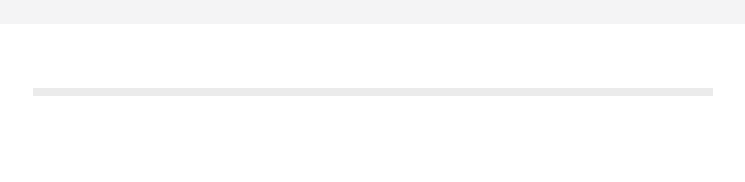
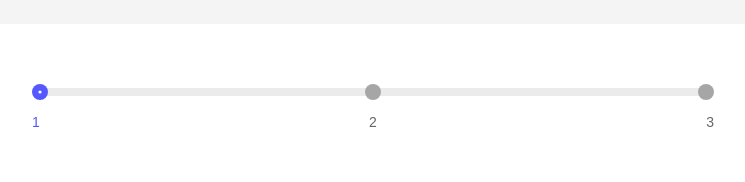
Before and after one commit to BKonstantine/cloud_test, a React (Vite) app: page /create in a window 1280 px wide. Shown: the top 182 px of the page, without its empty margins (267-1012 px from the left). Built offline with nearby package versions, Linux system fonts and the light colour scheme; a web font is replaced by a local one.

Commit message:
feat: make steps component

```diff
--- a/src/components/UI/steps/steps.module.css
+++ b/src/components/UI/steps/steps.module.css
@@ -29,3 +29,66 @@
 .step_active_100::before {
   width: 100%;
 }
+
+.circle {
+  display: flex;
+  flex-direction: column;
+  gap: 12px;
+  z-index: 1;
+}
+
+.circle_position_left {
+  position: absolute;
+  top: -4px;
+  left: -1px;
+}
+
+.circle_position_center {
+  position: absolute;
+  top: -4px;
+  left: 50%;
+  transform: translateX(-50%);
+}
+
+.circle_position_right {
+  position: absolute;
+  top: -4px;
+  right: -1px;
+}
+
+.circle__item {
+  display: flex;
+  align-items: center;
+  justify-content: center;
+  width: 16px;
+  height: 16px;
+  border-radius: 50%;
+  background-color: var(--bg-color-grey);
+}
+
+.circle__item_active {
+  background-color: var(--bg-color-accent);
+}
+
+.circle__number {
+  font-weight: 400;
+  font-size: 14px;
+  line-height: 20px;
+  color: var(--text-color-dark-grey);
+}
+
+.circle__number_active {
+  color: var(--text-color-accent);
+}
+
+.circle__number_position_left {
+  align-self: flex-start;
+}
+
+.circle__number_position_center {
+  align-self: center;
+}
+
+.circle__number_position_right {
+  align-self: flex-end;
+}
--- a/src/components/UI/steps/steps.tsx
+++ b/src/components/UI/steps/steps.tsx
@@ -7,6 +7,30 @@ import style from "./steps.module.css";
 type Props = { step: number };
 
 const Steps: FC<Props> = memo(({ step }) => {
+  const checkTextColor = (position: number, step: number) => {
+    if (position <= step) {
+      return style.circle__number_active;
+    }
+  };
+
+  const checkIconColor = (position: number, step: number) => {
+    if (position <= step) {
+      return style.circle__item_active;
+    }
+  };
+
+  const checkIcon = (position: number, step: number) => {
+    /* if (position > step) {
+      return;
+    } */
+    if (position === step) {
+      return <PointIcon />;
+    }
+    if (position < step) {
+      return <ArrowIcon />;
+    }
+  };
+
   const checkStep = (step: number) => {
     return step === 2
       ? style.step_active_50
@@ -17,9 +41,47 @@ const Steps: FC<Props> = memo(({ step }) => {
 
   return (
     <div className={style.steps}>
-      <div className={style.circle}>
-        <div className={style.circle__item}></div>
-        <span className={style.circle__number}></span>
+      <div className={cn(style.circle, style.circle_position_left)}>
+        <div className={cn(style.circle__item, checkIconColor(1, step))}>
+          {checkIcon(1, step)}
+        </div>
+        <span
+          className={cn(
+            style.circle__number,
+            style.circle__number_position_left,
+            checkTextColor(1, step)
+          )}
+        >
+          1
+        </span>
+      </div>
+      <div className={cn(style.circle, style.circle_position_center)}>
+        <div className={cn(style.circle__item, checkIconColor(2, step))}>
+          {checkIcon(2, step)}
+        </div>
+        <span
+          className={cn(
+            style.circle__number,
+            style.circle__number_position_center,
+            checkTextColor(2, step)
+          )}
+        >
+          2
+        </span>
+      </div>
+      <div className={cn(style.circle, style.circle_position_right)}>
+        <div className={cn(style.circle__item, checkIconColor(3, step))}>
+          {checkIcon(3, step)}
+        </div>
+        <span
+          className={cn(
+            style.circle__number,
+            style.circle__number_position_right,
+            checkTextColor(3, step)
+          )}
+        >
+          3
+        </span>
       </div>
       <div className={cn(style.step, checkStep(step))}></div>
     </div>
--- a/src/index.css
+++ b/src/index.css
@@ -13,6 +13,7 @@ body {
 
 :root {
   --text-color-black: #333333;
+  --text-color-dark-grey: #666666;
   --text-color-white: #ffffff;
   --text-color-black-alpha-48: rgba(0, 0, 0, 0.48);
   --text-color-accent: #5558fa;
```
